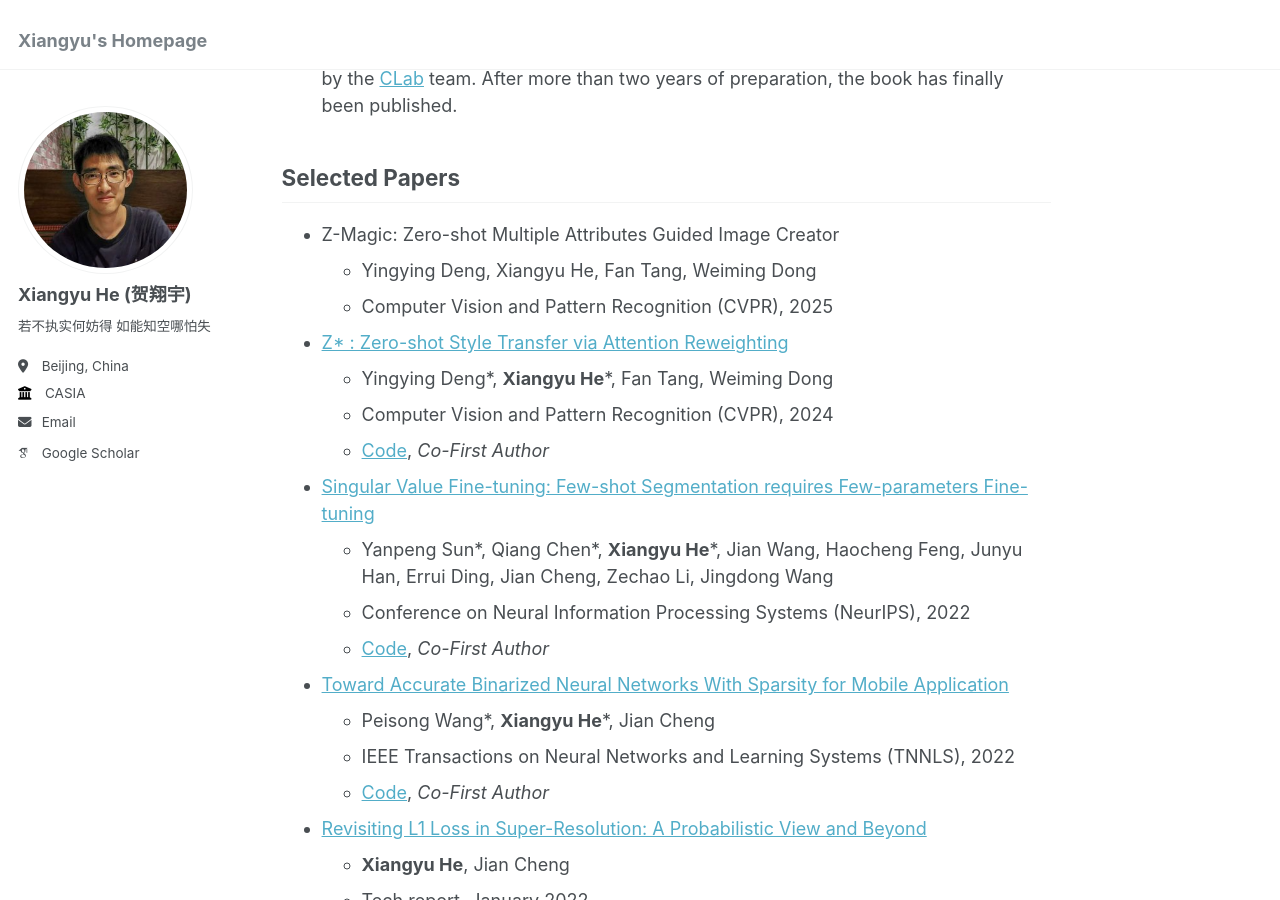
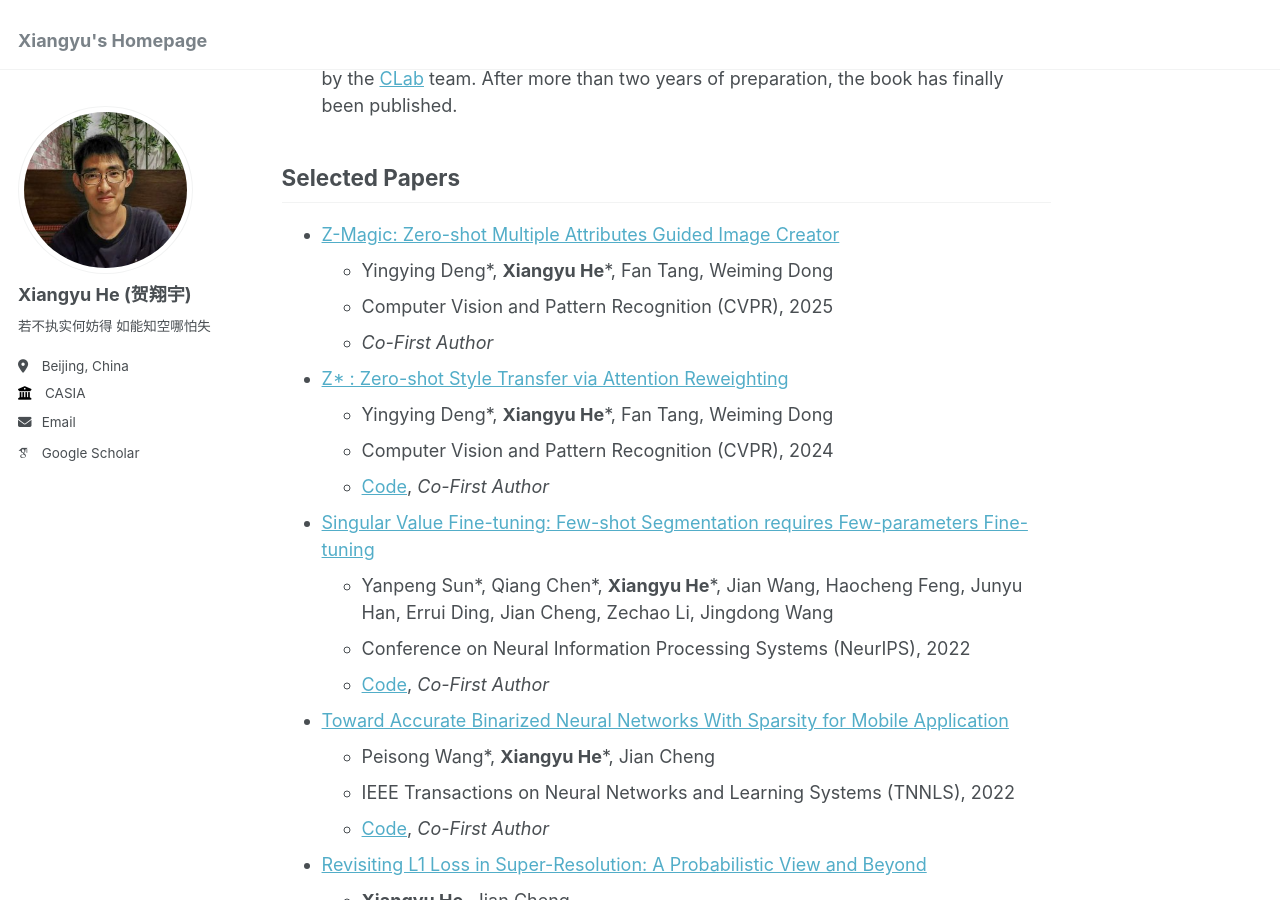
Before and after one commit to HolmesShuan/HolmesShuan.github.io, a Jekyll site: the page built from _pages/about.md, in a window 1280 px wide and 900 px high, scrolled down 1670 px. Built offline with Jekyll 4.4.1, drawn with Linux system fonts in a browser that asks for light colours; some web fonts are replaced.

Commit message:
Update about.md

```diff
--- a/_pages/about.md
+++ b/_pages/about.md
@@ -40,9 +40,10 @@ I earned my Ph.D. from the Institute of Automation, Chinese Academy of Sciences
 - I am honored to have participated in the writing of the book "[深度神经网络高效计算](https://www.phei.com.cn/module/wap/sbookcd.jsp?goodid=65351)" by the [CLab](https://clab.ia.ac.cn/) team. After more than two years of preparation, the book has finally been published.
 
 ## Selected Papers
-- Z-Magic: Zero-shot Multiple Attributes Guided Image Creator
-  - Yingying Deng, Xiangyu He, Fan Tang, Weiming Dong
+- [Z-Magic: Zero-shot Multiple Attributes Guided Image Creator](https://arxiv.org/abs/2503.12124)
+  - Yingying Deng\*, **Xiangyu He***, Fan Tang, Weiming Dong
   - Computer Vision and Pattern Recognition (CVPR), 2025
+  - *Co-First Author*
 - [Z* : Zero-shot Style Transfer via Attention Reweighting](https://openaccess.thecvf.com/content/CVPR2024/papers/Deng_Z_Zero-shot_Style_Transfer_via_Attention_Reweighting_CVPR_2024_paper.pdf)
   - Yingying Deng\*, **Xiangyu He***, Fan Tang, Weiming Dong
   - Computer Vision and Pattern Recognition (CVPR), 2024
```
